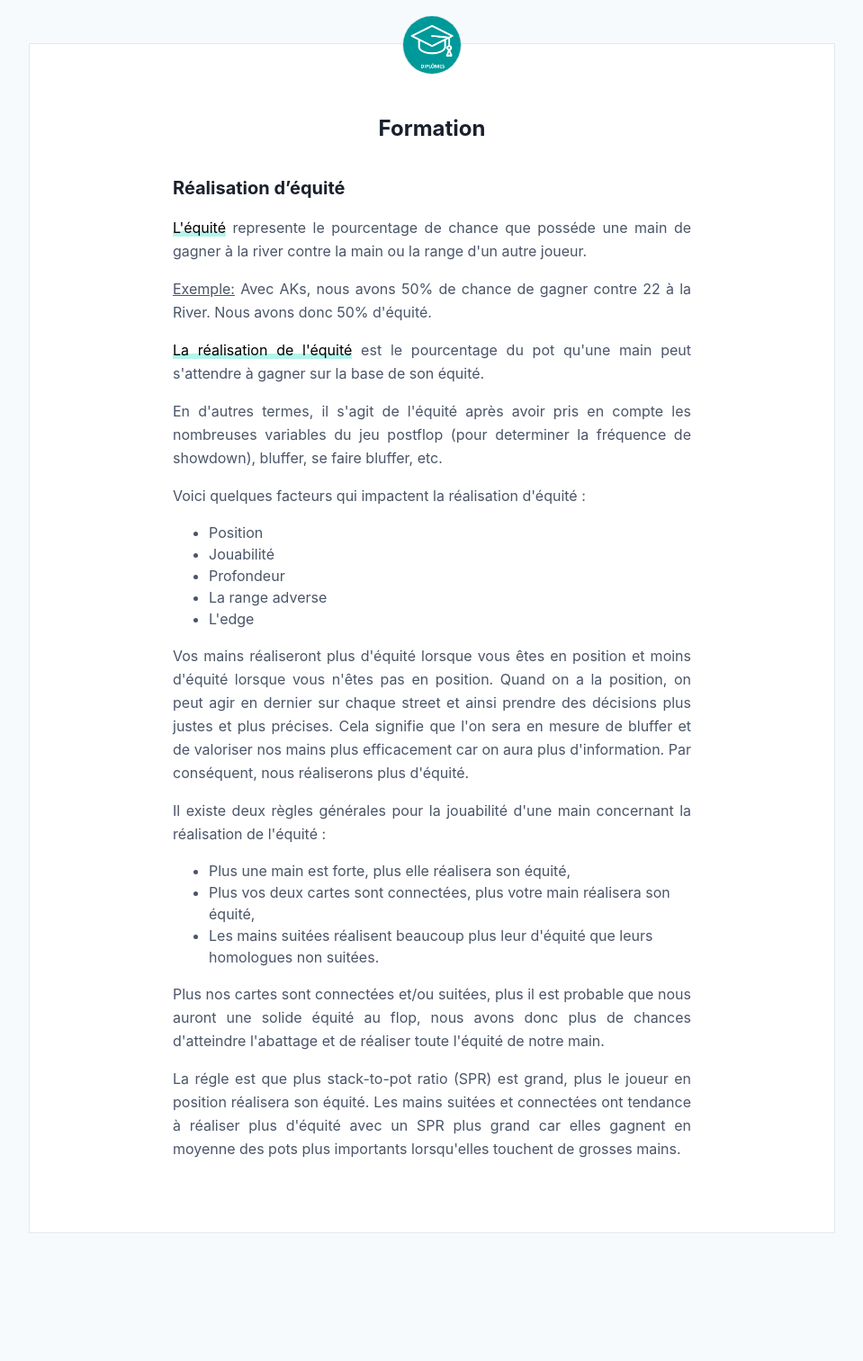
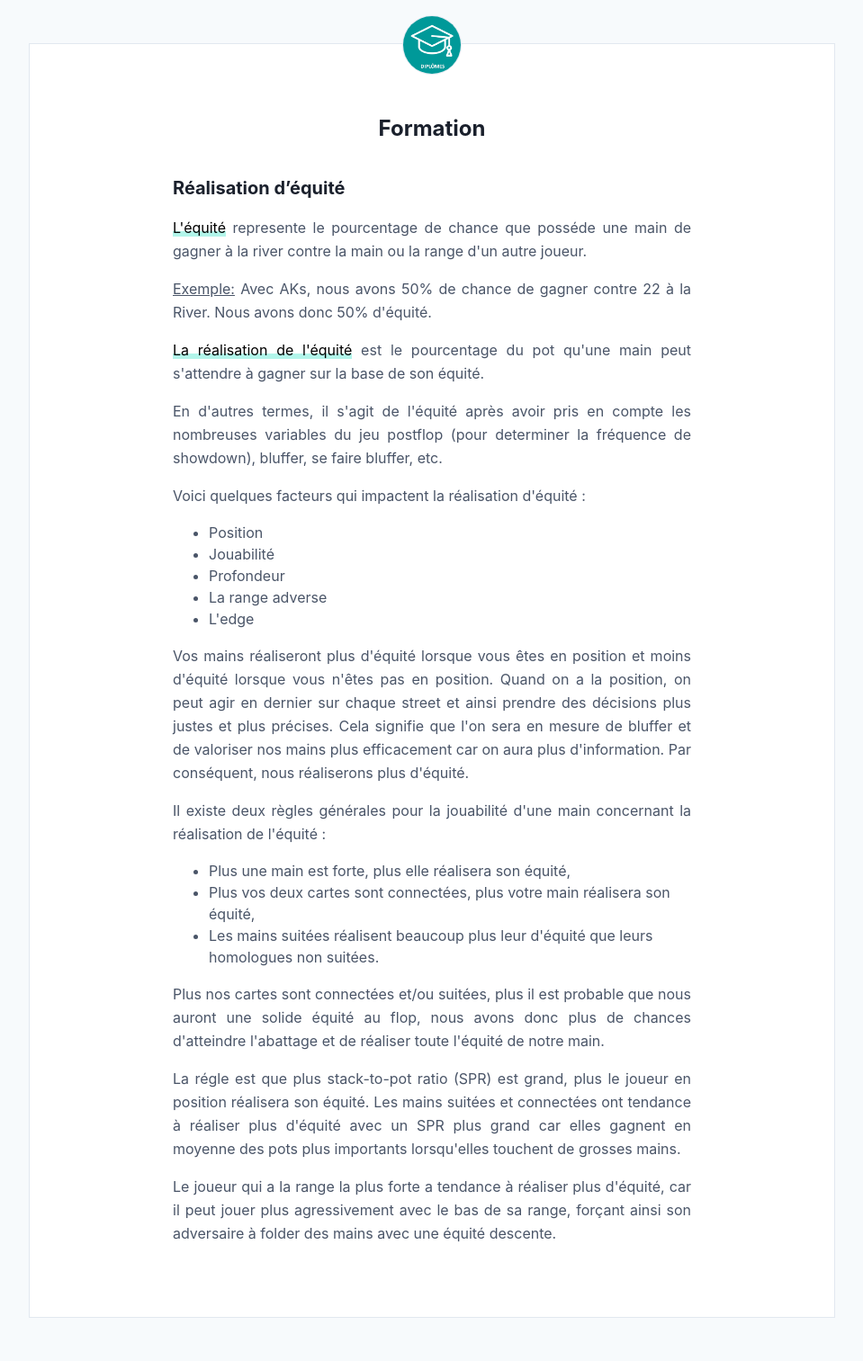
Before and after one commit to greglejeune/blog, a Jekyll site: the page built from _posts/2020-03-03-masterclass.md, in a window 1280 px wide. Shown: the whole page at 90% size, without its empty margins (160-1119 px from the left). Built offline with Jekyll 4.4.1, drawn with Linux system fonts in a browser that asks for light colours; before the commit the page ends 1419 px from its top, so only the background shows below that.

Commit message:
Update 2020-03-03-masterclass.md

```diff
--- a/_posts/2020-03-03-masterclass.md
+++ b/_posts/2020-03-03-masterclass.md
@@ -44,4 +44,7 @@ categories: poker
   <p>
     La régle est que plus stack-to-pot ratio (SPR) est grand, plus le joueur en position réalisera son équité. Les mains suitées et connectées ont tendance à réaliser plus d'équité avec un SPR plus grand car elles gagnent en moyenne des pots plus importants lorsqu'elles touchent de grosses mains.
   </p>
+  <p>
+    Le joueur qui a la range la plus forte a tendance à réaliser plus d'équité, car il peut jouer plus agressivement avec le bas de sa range, forçant ainsi son adversaire à folder des mains avec une équité descente.
+  </p>
 </div>
```
